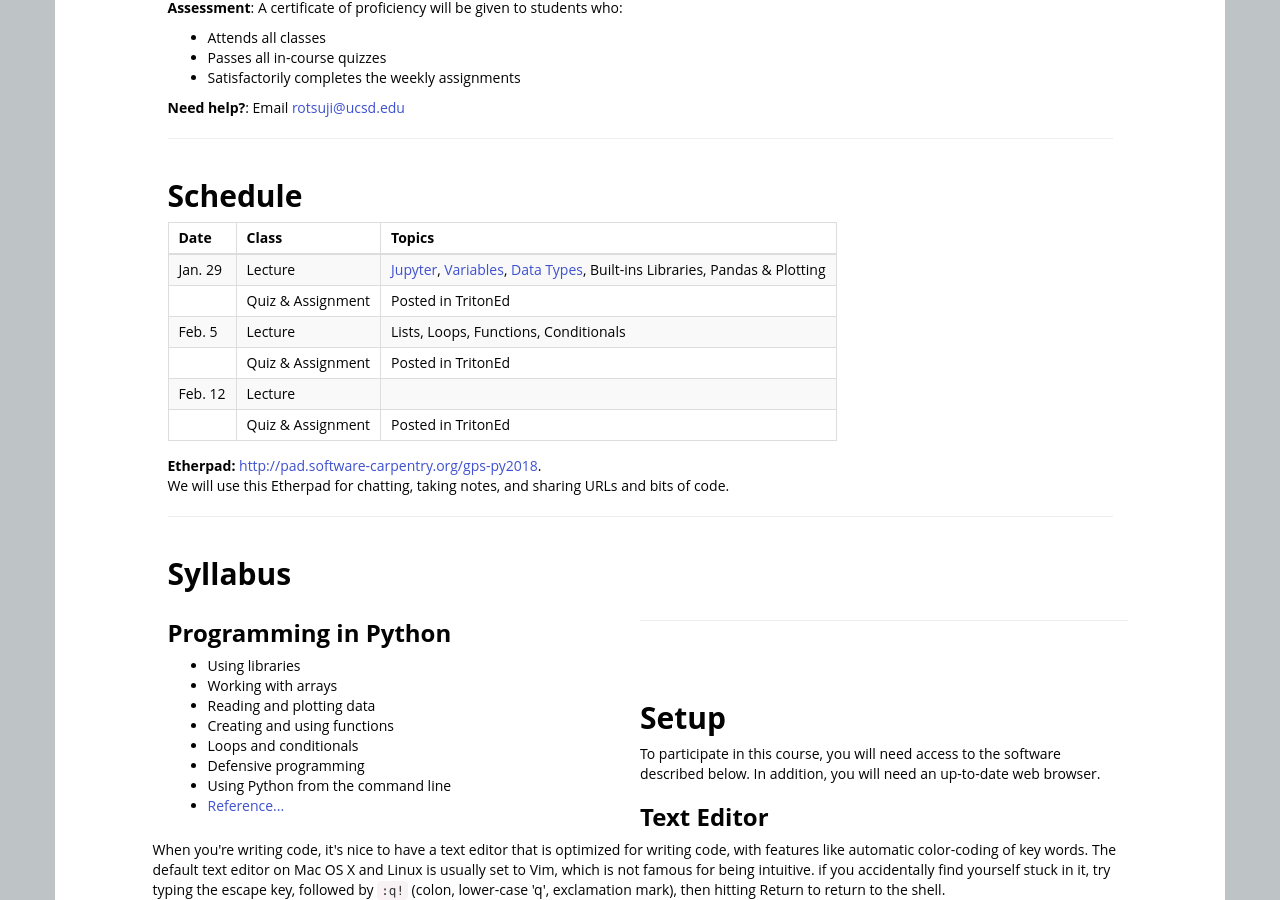
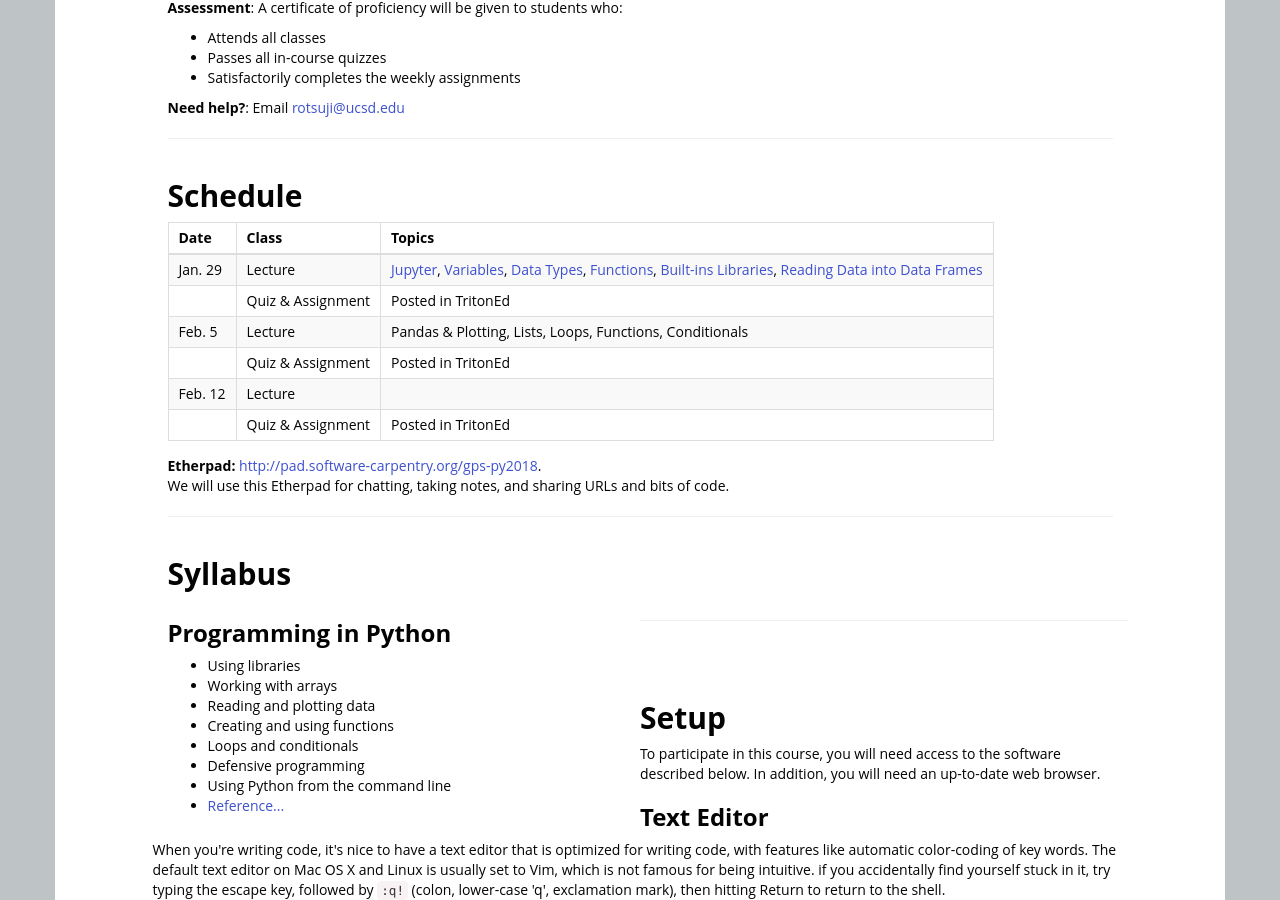
Before and after one commit to ucsdlib/win2018-gps-python, a Jekyll site: the page built from index.html, in a window 1280 px wide and 900 px high, scrolled down 817 px. Built offline with Jekyll 4.4.1, drawn with Linux system fonts in a browser that asks for light colours; nearby versions of some CDN libraries; library files that are not in the unit come from our copies.

Commit message:
updating schedule

```diff
--- a/_includes/schedule.html
+++ b/_includes/schedule.html
@@ -538,7 +538,7 @@
 <tr>
 <td>Jan. 29</td>
 <td>Lecture</td>
-<td><a href="http://swcarpentry.github.io/python-novice-gapminder/01-run-quit/">Jupyter</a>, <a href="http://swcarpentry.github.io/python-novice-gapminder/02-variables/">Variables</a>, <a href="http://swcarpentry.github.io/python-novice-gapminder/03-types-conversion/">Data Types</a>, Built-ins Libraries, Pandas &amp; Plotting</td>
+<td><a href="http://swcarpentry.github.io/python-novice-gapminder/01-run-quit/">Jupyter</a>, <a href="http://swcarpentry.github.io/python-novice-gapminder/02-variables/">Variables</a>, <a href="http://swcarpentry.github.io/python-novice-gapminder/03-types-conversion/">Data Types</a>, <a href="http://swcarpentry.github.io/python-novice-gapminder/04-built-in/">Functions</a>, <a href="http://swcarpentry.github.io/python-novice-gapminder/06-libraries/">Built-ins Libraries</a>, <a href="http://swcarpentry.github.io/python-novice-gapminder/07-reading-tabular/">Reading Data into Data Frames</a></td>
 </tr>
 <tr>
 <td></td>
```
Also changed, not shown: other parts of _includes/schedule.html (+1 -1 lines), _includes/schedule.md (+2 -2 lines).
